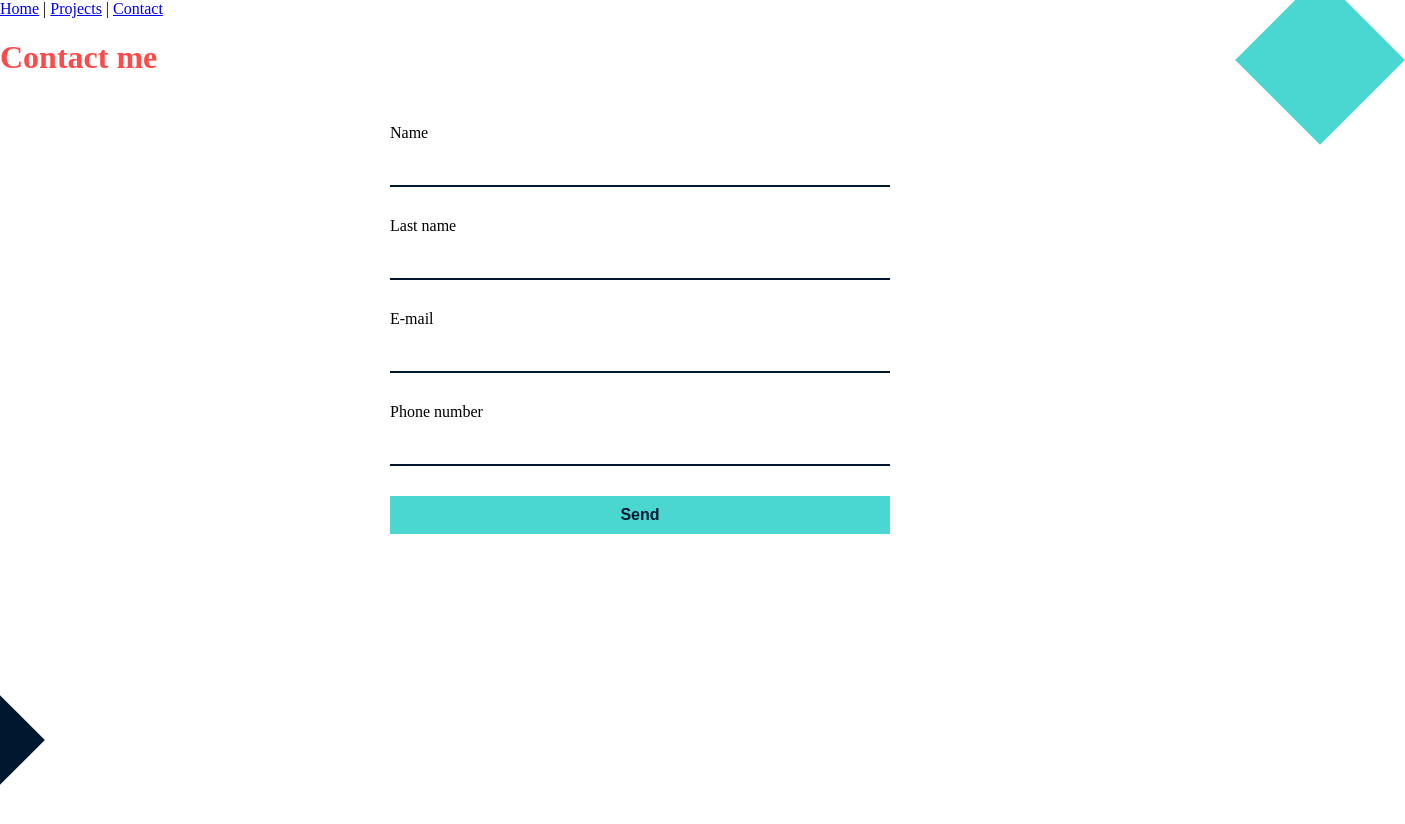
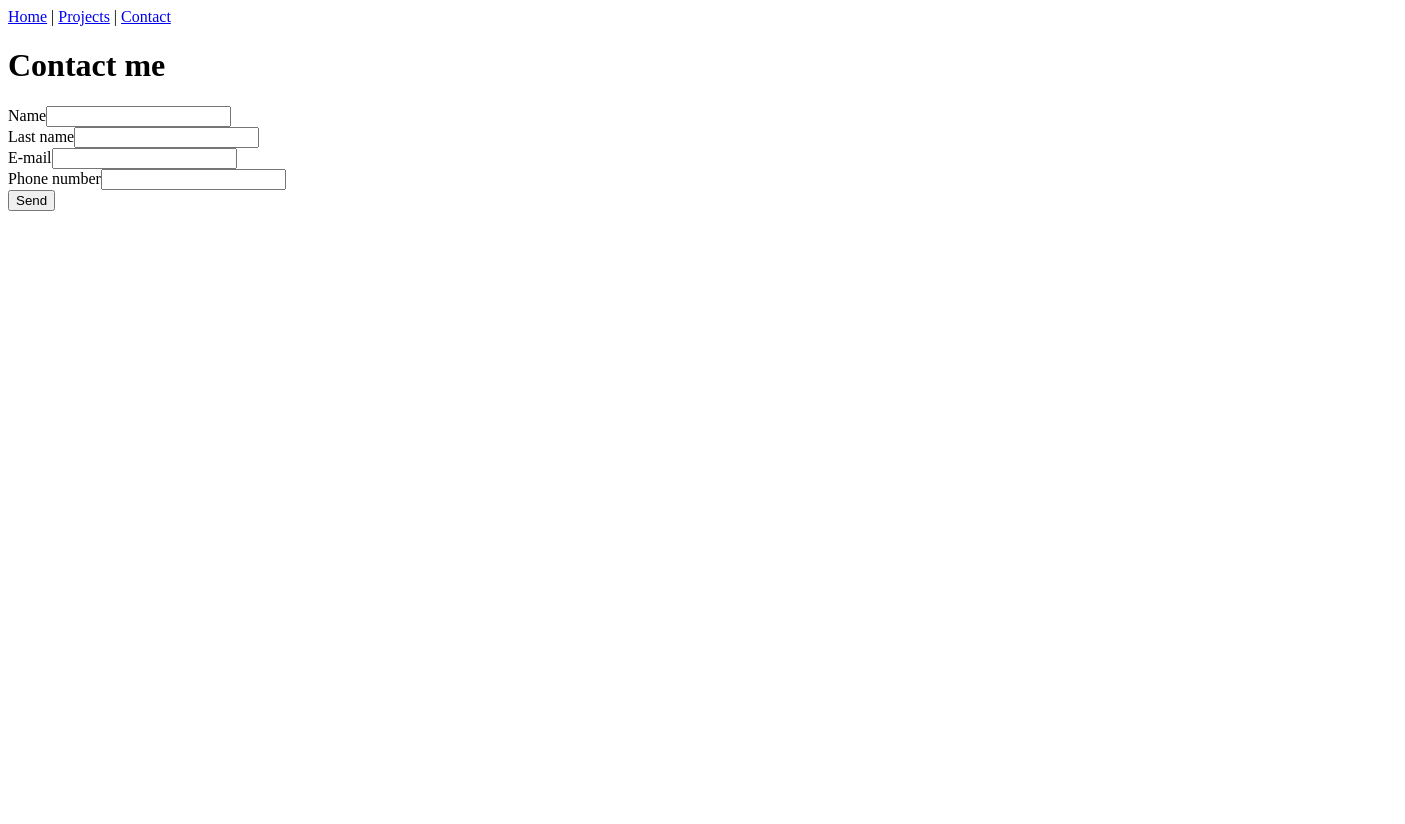
Before and after one commit to annabala/my-app, a Vue app: page /#/contact in a window 1280 px wide. Shown: the whole page, 1405 px wide, since content can reach past the window. After the commit the page ends 800 px from the top, so only its background shows below. Built offline with nearby package versions, Linux system fonts and the light colour scheme.

Commit message:
deleted component

```diff
--- a/src/App.vue
+++ b/src/App.vue
@@ -8,22 +8,9 @@
     <router-view/>
   </div>
 </template>
+<script>
 
+</script>
 <style lang="scss">
-@font-face {
-  font-family: "Muli";
-  src: url("assets/fonts/Muli-Regular.ttf") format("ttf");
-}
-body {
-  font-family: "Muli";
-  height: 100vh;
-  width: 100%;
-  margin: 0 auto;
-  padding: 0;
-  box-sizing: border-box;
-  overflow: hidden;
-}
-#app {
-  height: 100%;
-}
+@import "./styles/basics/base.scss";
 </style>
--- a/src/views/Contact.vue
+++ b/src/views/Contact.vue
@@ -1,7 +1,7 @@
 <template>
   <div class="contact">
     <h1 class="contact-h1">Contact me</h1>
-    <div class="contact-form">
+    <form class="contact-form">
       <div class="contact-form-group">
         <label for="name">Name</label>
         <input type="text" name="input">
@@ -23,79 +23,17 @@
       </div>
     <div class="contact-form__decor contact-form__decor--light-blue"></div>
     <div class="contact-form__decor contact-form__decor--dark-blue"></div>
-    </div>
+    </form>
   </div>
 </template>
-
-
 
 <script>
 // @ is an alias to /src
 export default {
-  name: 'contact',
+  name: 'contact'
 };
 </script>
+
 <style lang="scss" scoped>
-.contact {
-  &-h1 {
-    color: #FE4A49;
-  }
-  &-form {
-    max-width: 500px;
-    margin: 3rem auto;
-    display: flex;
-    flex-direction: column;
-    &__decor {
-      display: inline-block;
-      width: 120px;
-      height: 120px;
-      position: absolute;
-      transform: rotate(45deg);
-      z-index: -1;
-      &--light-blue {
-        background-color: #4AD7D1;
-        top: 0;
-        right: -100px;
-      }
-      &--dark-blue {
-        background-color: #001730;
-        bottom: 0;
-        left: -100px;
-      }
-    }
-  }
-  &-form-group {
-    display: flex;
-    flex-direction: column;
-    & label {
-      margin: 0 0 5px 0;
-      transition: font-size .4s ease;
-    }
-    & input {
-      font-size: 1rem;
-      font-family: "Muli";
-      border: none;
-      border-bottom: 2px solid #001730;
-      margin: 0 0 15px 0;
-      padding: 10px 0;
-      transition: border-bottom .4s ease;
-      &:last-of-type {
-        margin: 0 0 30px 0;
-      }
-      &:focus {
-        outline: none;
-        border: none;
-        border-bottom: 2px solid #4AD7D1;
-      }
-    }
-    & button {
-      border: none;
-      background-color: #4AD7D1;
-      color: #001730;
-      font-weight: 600;
-      padding: 10px 0;
-      font-size: 1rem;
-    }
-  }
-}
+@import "../styles/views/contact.scss";
 </style>
```
Also changed, not shown: src/components/Form.vue (deleted), src/styles/components/_form.scss (deleted).
